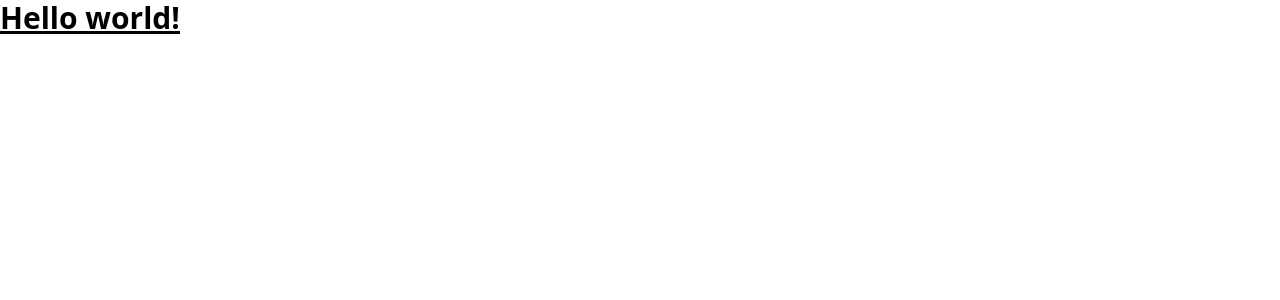
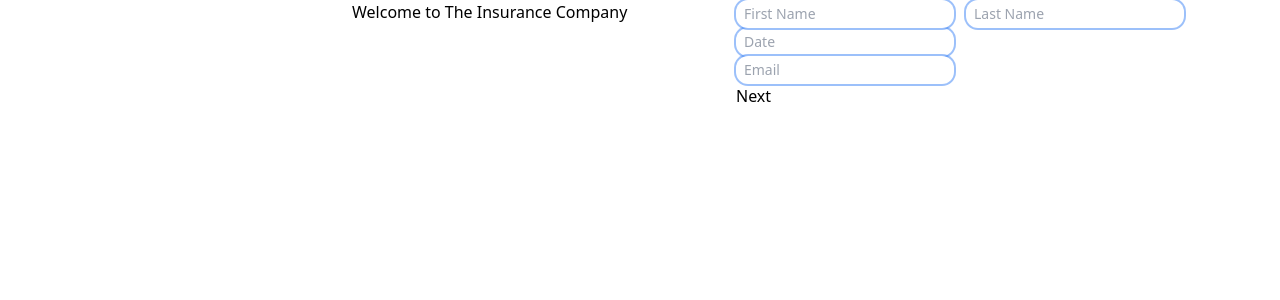
Before and after one commit to supmir/frontend, a Next.js app: page / in a window 1280 px wide. Shown: the top 300 px of the page. Built offline with nearby package versions, Linux system fonts and the light colour scheme.

Commit message:
First page

```diff
--- /dev/null
+++ b/pages/carDetail.js
@@ -0,0 +1,3 @@
+export default function carDetail() {
+  return <div></div>;
+}
--- a/pages/index.js
+++ b/pages/index.js
@@ -1,3 +1,53 @@
+import Head from "next/head";
+import { useRouter } from "next/router";
+
 export default function Home() {
-  return <h1 className="text-3xl font-bold underline">Hello world!</h1>;
+  const router = useRouter();
+  function submitData() {
+    router.push("carDetail");
+  }
+  return (
+    <div className="flex justify-center">
+      <Head>
+        <script src="https://unpkg.com/flowbite@1.4.0/dist/datepicker.js"></script>
+      </Head>
+      <div className="flex max-w-xl">
+        <div className="w-2/3">Welcome to The Insurance Company</div>
+        <div className="w-1/3">
+          <div className="flex gap-x-3">
+            <div>
+              <input
+                type="text"
+                placeholder="First Name"
+                className="rounded-xl text-sm py-1 px-2 ring-2 ring-grey-900 focus:ring-gray-300 block rounded-xl border-gray-300"
+              ></input>
+            </div>
+            <div>
+              <input
+                type="text"
+                placeholder="Last Name"
+                className="rounded-xl text-sm py-1 px-2 ring-2 ring-grey-900 focus:ring-gray-300 block rounded-xl border-gray-300"
+              ></input>
+            </div>
+          </div>
+          <div>
+            {/* TODO: use datepicker */}
+            <input
+              type="text"
+              placeholder="Date"
+              className="rounded-xl text-sm py-1 px-2 ring-2 ring-grey-900 focus:ring-gray-300 block rounded-xl border-gray-300"
+            ></input>
+          </div>
+          <div>
+            <input
+              type="text"
+              placeholder="Email"
+              className="rounded-xl text-sm py-1 px-2 ring-2 ring-grey-900 focus:ring-gray-300 block rounded-xl border-gray-300"
+            ></input>
+          </div>
+          <button onClick={submitData}>Next</button>
+        </div>
+      </div>
+    </div>
+  );
 }
```
